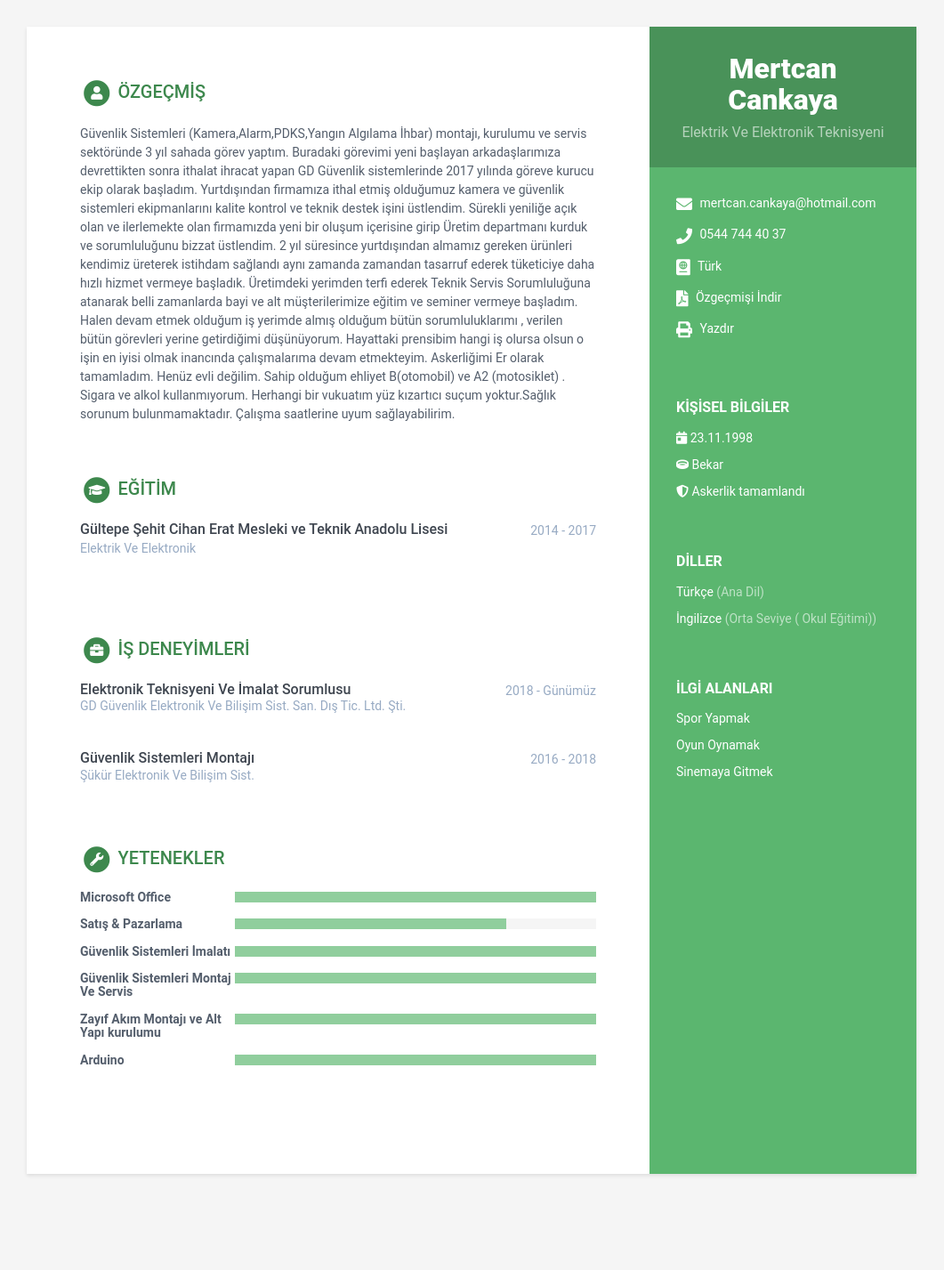
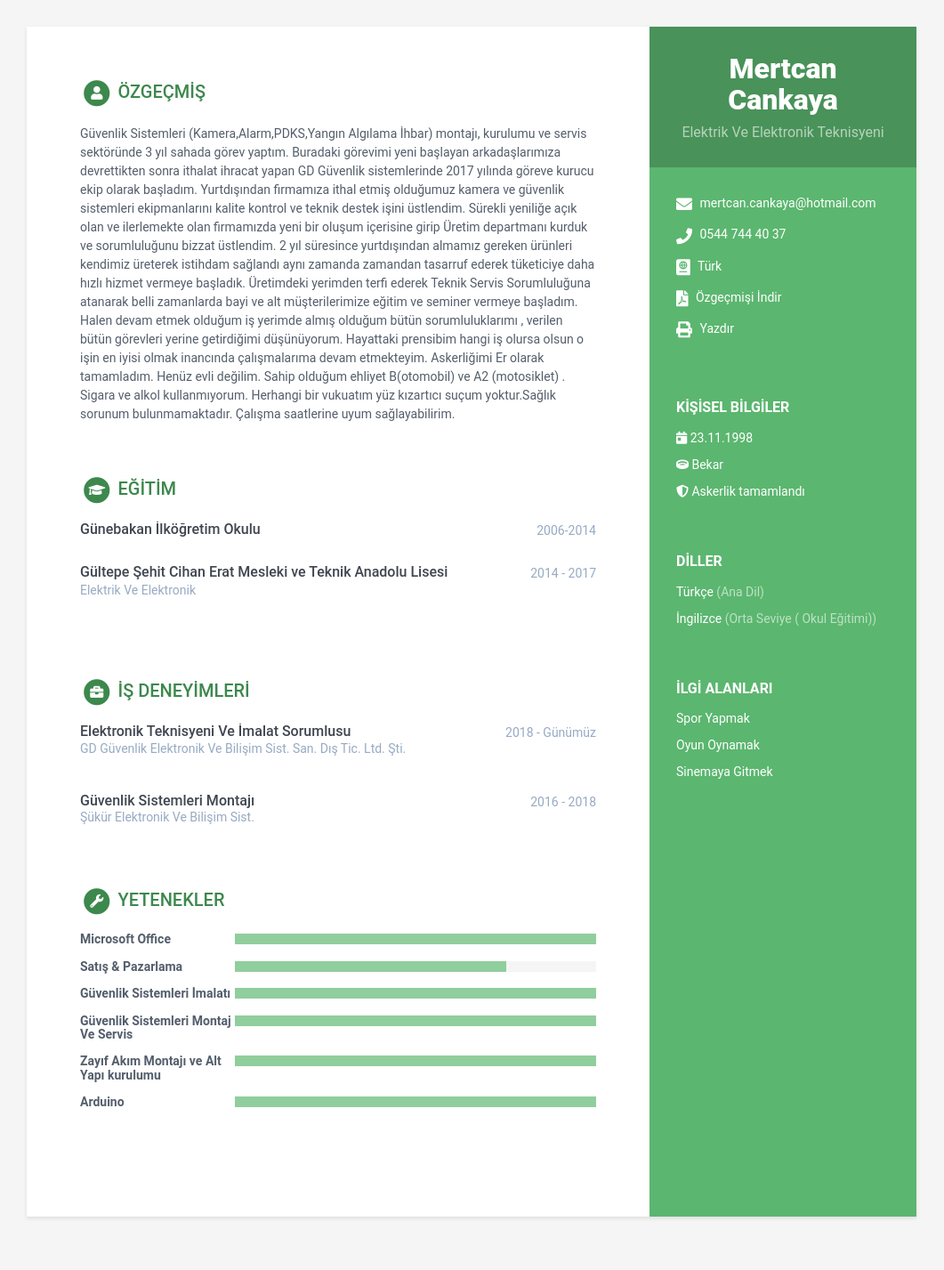
Before and after one commit to mertcankayaa/resume, a Jekyll site: the page built from index.html, in a window 1280 px wide. Shown: the whole page at 89% size, without its empty margins (110-1171 px from the left). Built offline with Jekyll 4.4.1, drawn with Linux system fonts in a browser that asks for light colours; before the commit the page ends 1379 px from its top, so only the background shows below that.

Commit message:
Update data.yml

```diff
--- a/_data/data.yml
+++ b/_data/data.yml
@@ -64,6 +64,11 @@ career-profile:
     summary: |
       Güvenlik Sistemleri (Kamera,Alarm,PDKS,Yangın Algılama İhbar) montajı, kurulumu ve servis sektöründe 3 yıl sahada görev yaptım. Buradaki görevimi yeni başlayan arkadaşlarımıza devrettikten sonra ithalat ihracat yapan GD Güvenlik sistemlerinde 2017 yılında göreve kurucu ekip olarak başladım. Yurtdışından firmamıza ithal etmiş olduğumuz kamera ve güvenlik sistemleri ekipmanlarını kalite kontrol ve teknik destek işini üstlendim. Sürekli yeniliğe açık olan ve ilerlemekte olan firmamızda yeni bir oluşum içerisine girip Üretim departmanı kurduk ve sorumluluğunu bizzat üstlendim. 2 yıl süresince yurtdışından almamız gereken ürünleri kendimiz üreterek istihdam sağlandı aynı zamanda zamandan tasarruf ederek tüketiciye daha hızlı hizmet vermeye başladık. Üretimdeki yerimden terfi ederek Teknik Servis Sorumluluğuna atanarak  belli zamanlarda bayi ve alt müşterilerimize eğitim ve seminer vermeye başladım. Halen devam etmek olduğum iş yerimde almış olduğum bütün sorumluluklarımı , verilen bütün görevleri yerine getirdiğimi düşünüyorum. Hayattaki prensibim hangi iş olursa olsun o işin en iyisi olmak inancında çalışmalarıma devam etmekteyim. Askerliğimi Er olarak tamamladım. Henüz evli değilim. Sahip olduğum ehliyet B(otomobil) ve A2 (motosiklet) . Sigara ve alkol kullanmıyorum. Herhangi bir vukuatım yüz kızartıcı suçum yoktur.Sağlık sorunum bulunmamaktadır. Çalışma saatlerine uyum sağlayabilirim.
 education:
+    - degree: Günebakan İlköğretim Okulu
+      university:
+      time: 2006-2014
+      details:
+
     - degree: Gültepe Şehit Cihan Erat Mesleki ve Teknik Anadolu Lisesi
       university: Elektrik Ve Elektronik
       time: 2014 - 2017
```
